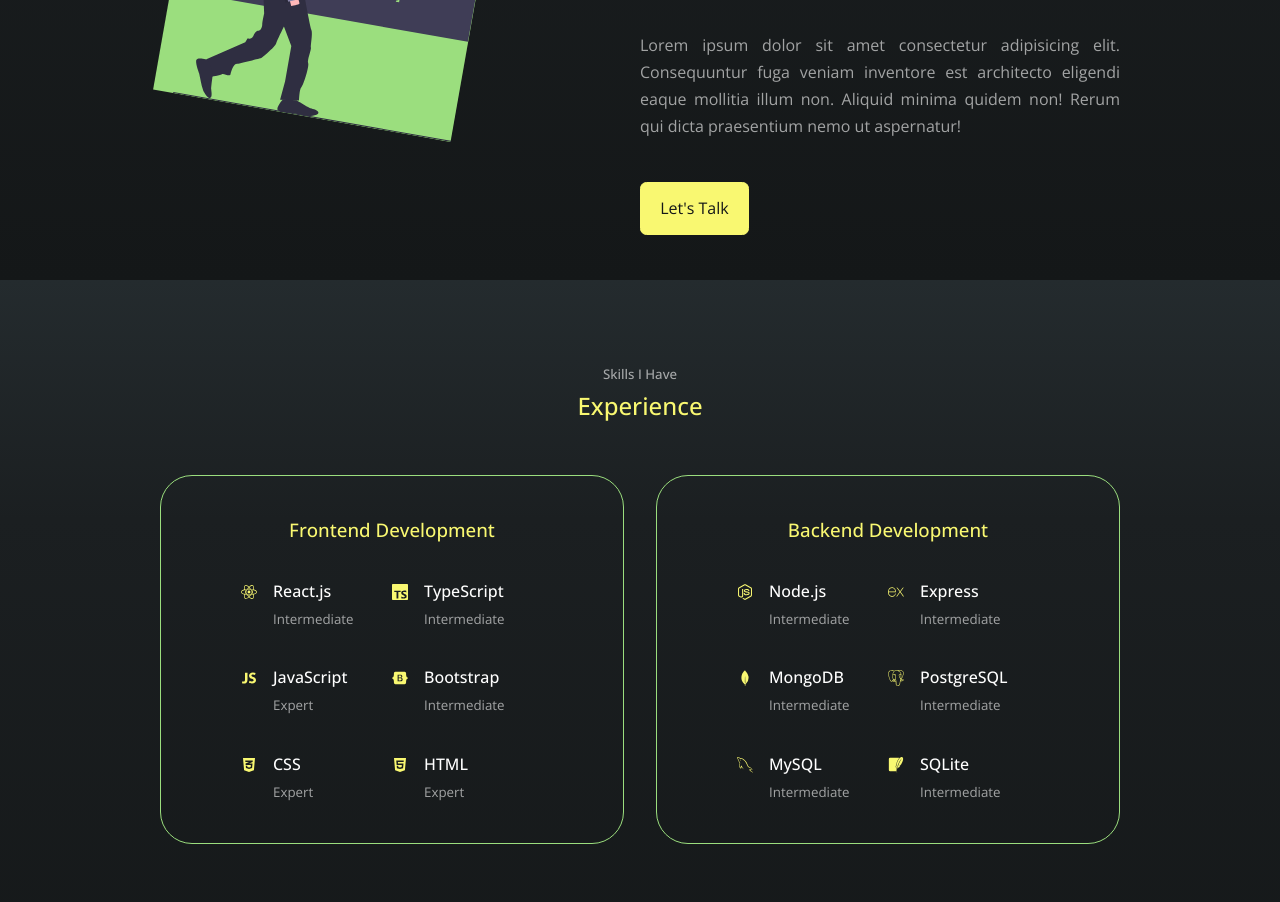
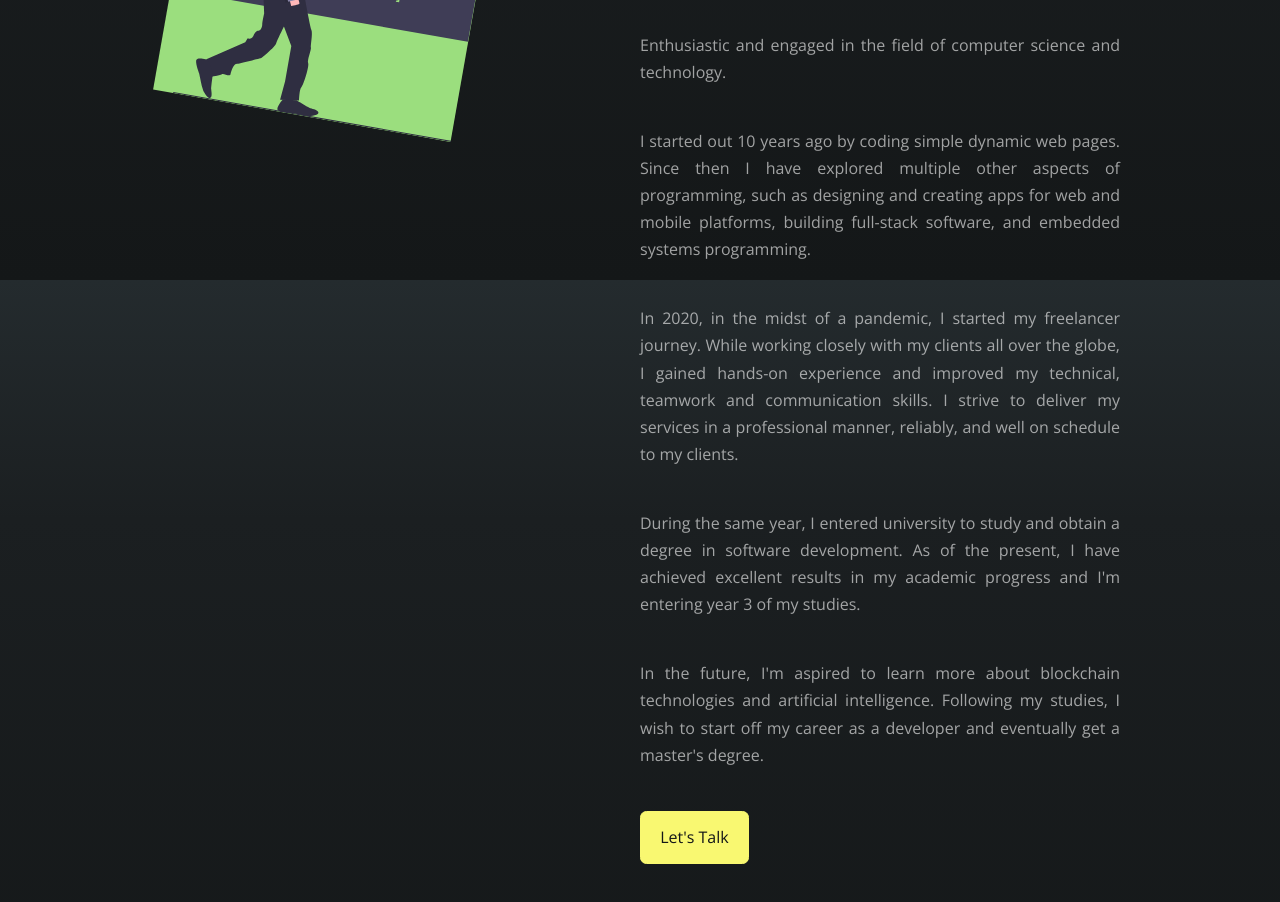
Before and after one commit to szpricky/szpricky, a React (Create React App) app: page / in a window 1280 px wide. Shown: the part 1320-2222 px from the top of the page. Built offline with nearby package versions, Linux system fonts and the light colour scheme.

Commit message:
Update About.jsx

```diff
--- a/src/components/about/About.jsx
+++ b/src/components/about/About.jsx
@@ -49,10 +49,23 @@
             </div>
 
             <p>
-              Lorem ipsum dolor sit amet consectetur adipisicing elit.
-              Consequuntur fuga veniam inventore est architecto eligendi eaque
-              mollitia illum non. Aliquid minima quidem non! Rerum qui dicta
-              praesentium nemo ut aspernatur!
+              Enthusiastic and engaged in the field of computer science and technology.
+            </p>
+
+            <p>
+              I started out 10 years ago by coding simple dynamic web pages. Since then I have explored multiple other aspects of programming, such as designing and creating apps for web and mobile platforms, building full-stack software, and embedded systems programming.
+            </p>
+
+            <p>
+              In 2020, in the midst of a pandemic, I started my freelancer journey. While working closely with my clients all over the globe, I gained hands-on experience and improved my technical, teamwork and communication skills. I strive to deliver my services in a professional manner, reliably, and well on schedule to my clients.
+            </p>
+
+            <p>
+              During the same year, I entered university to study and obtain a degree in software development. As of the present, I have achieved excellent results in my academic progress and I'm entering year 3 of my studies.
+            </p>
+
+            <p>
+              In the future, I'm aspired to learn more about blockchain technologies and artificial intelligence. Following my studies, I wish to start off my career as a developer and eventually get a master's degree.
             </p>
 
             <a href="#contact" className="btn btn-primary">
```
